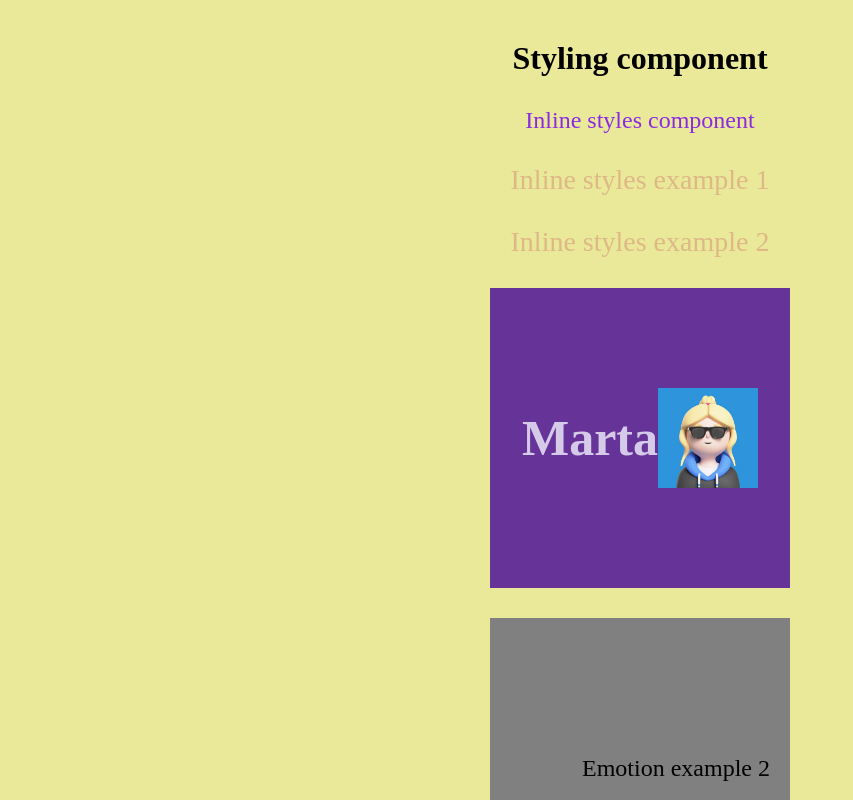
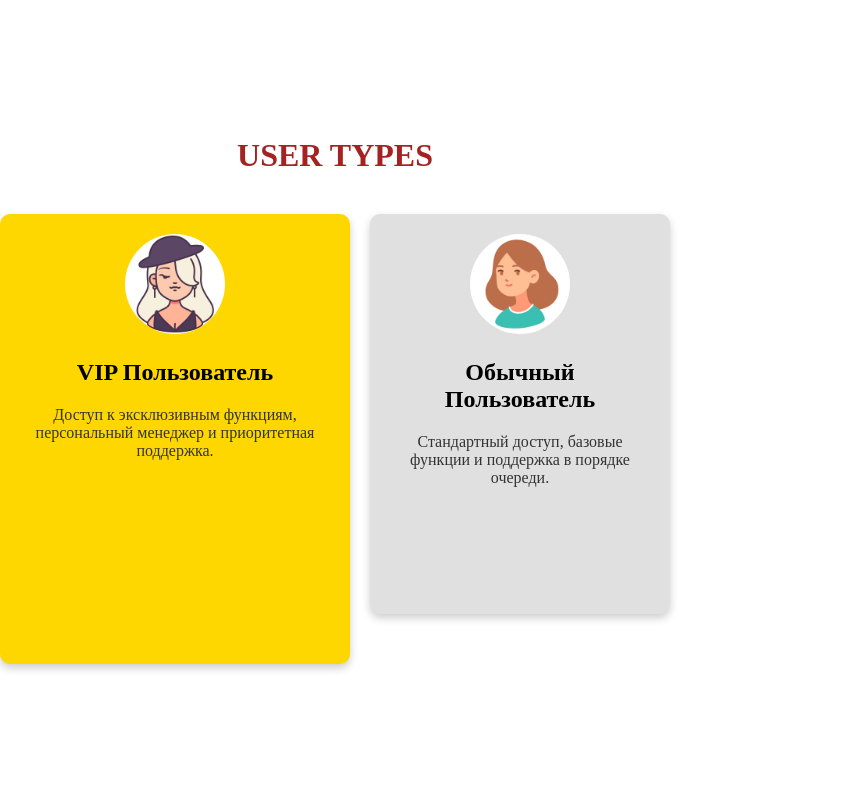
Before and after one commit to GlebMedvedovsky/55_react_ts, a React (Vite) app: page / in a window 1280 px wide. Shown: the top 800 px of the page, without its empty margins (0-853 px from the left). Built offline with nearby package versions, Linux system fonts and the light colour scheme.

Commit message:
Homework09 с использованием @emotion/styled

```diff
--- a/src/App.tsx
+++ b/src/App.tsx
@@ -5,25 +5,21 @@
 // import Lesson06 from './lessons/Lesson06/Lesson06';
 // import Lesson07 from "./lessons/Lesson07/Lesson07"
 // import Lesson08 from "./lessons/Lesson08/Lesson08"
-import Lesson09 from "./lessons/Lesson09/Lesson09"
+// import Lesson09 from "./lessons/Lesson09/Lesson09"
 
 
 
 //Homeworks imports
 // import Homework06 from "./homeworks/Homework06/Homework06"
 // import Homework07 from "./homeworks/homework07/Homework07"
+// import Homework08 from "./homeworks/Homework08/homework08"
+import Homework09 from "./homeworks/Homework09/Homework09";
 
-// import Homework08 from "./homeworks/Homework08/homework08"
-
-
-
-//Consultations imports
-//  import Consultation04 from "./consultations/Consultation04/Consultation04"
 function App() {
 
   return (
     <>
-      <Lesson09 />
+      <Homework09 />
     </>
   )
 }
--- /dev/null
+++ b/src/homeworks/Homework09/Homework09.tsx
@@ -0,0 +1,30 @@
+import { Container, Title, Card, Avatar, CardTitle, CardDescription } from "./styles";
+import vipAvatar from "./assets/vip-avatar.jpg";
+import regularAvatar from "./assets/regular-avatar.jpg";
+
+function Homework09() {
+  return (
+    <Container>
+      <Title>User Types</Title>
+      <div style={{ display: "flex", gap: "20px" }}>
+        <Card vip>
+          <Avatar src={vipAvatar} alt="VIP Пользователь" />
+          <CardTitle>VIP Пользователь</CardTitle>
+          <CardDescription>
+            Доступ к эксклюзивным функциям, персональный менеджер и приоритетная поддержка.
+          </CardDescription>
+        </Card>
+
+        <Card>
+          <Avatar src={regularAvatar} alt="Обычный Пользователь" />
+          <CardTitle>Обычный Пользователь</CardTitle>
+          <CardDescription>
+            Стандартный доступ, базовые функции и поддержка в порядке очереди.
+          </CardDescription>
+        </Card>
+      </div>
+    </Container>
+  );
+}
+
+export default Homework09;
--- /dev/null
+++ b/src/homeworks/Homework09/styles.ts
@@ -0,0 +1,55 @@
+import styled from "@emotion/styled";
+
+// Контейнер для карточек
+export const Container = styled.div`
+  display: flex;
+  gap: 20px;
+  justify-content: center;
+  align-items: center;
+  flex-direction: column; /* Чтобы заголовок был сверху */
+`;
+
+// Заголовок "User Types"
+export const Title = styled.h1`
+  font-size: 32px;
+  font-weight: bold;
+  color: #a52222;
+  margin-bottom: 20px;
+  text-transform: uppercase;
+  text-align: center;
+`;
+
+// Карточка пользователя
+export const Card = styled.div<{ vip?: boolean }>`
+  display: flex;
+  flex-direction: column;
+  align-items: center;
+  padding: 20px;
+  width: ${({ vip }) => (vip ? "350px" : "300px")};
+  height: ${({ vip }) => (vip ? "450px" : "400px")};
+  background-color: ${({ vip }) => (vip ? "#FFD700" : "#E0E0E0")};
+  border-radius: 10px;
+  box-shadow: 0 4px 8px rgba(0, 0, 0, 0.2);
+  text-align: center;
+`;
+
+// Заголовок карточки
+export const CardTitle = styled.h2`
+  font-size: 24px;
+  margin: 10px 0;
+`;
+
+// Описание карточки
+export const CardDescription = styled.p`
+  font-size: 16px;
+  color: #333;
+  margin: 10px 0;
+`;
+
+// Аватарка
+export const Avatar = styled.img`
+  width: 100px;
+  height: 100px;
+  border-radius: 50%;
+  margin-bottom: 15px;
+`;
```
Also changed, not shown: src/homeworks/Homework09/assets/regular-avatar.jpg (added), src/homeworks/Homework09/assets/vip-avatar.jpg (added).
